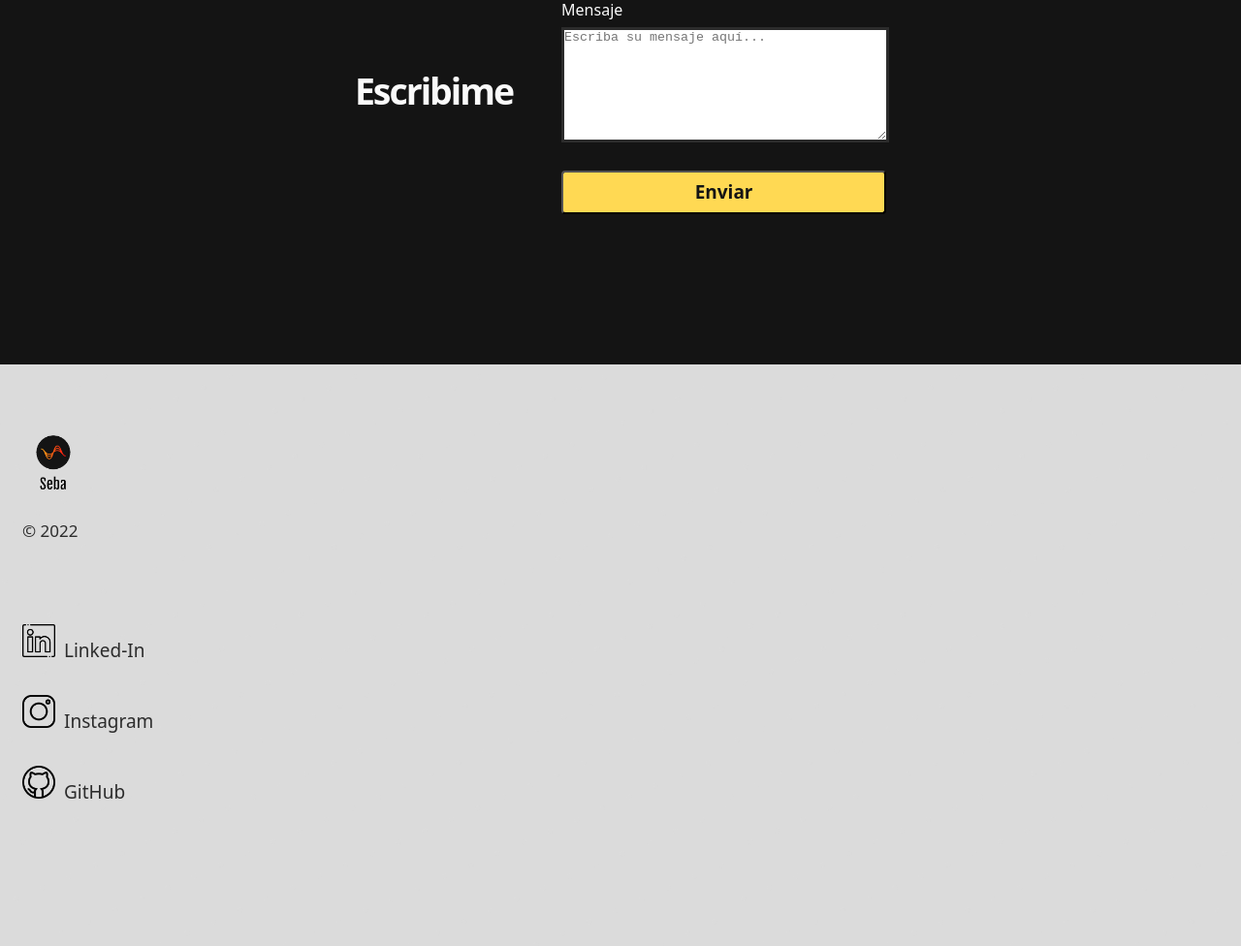
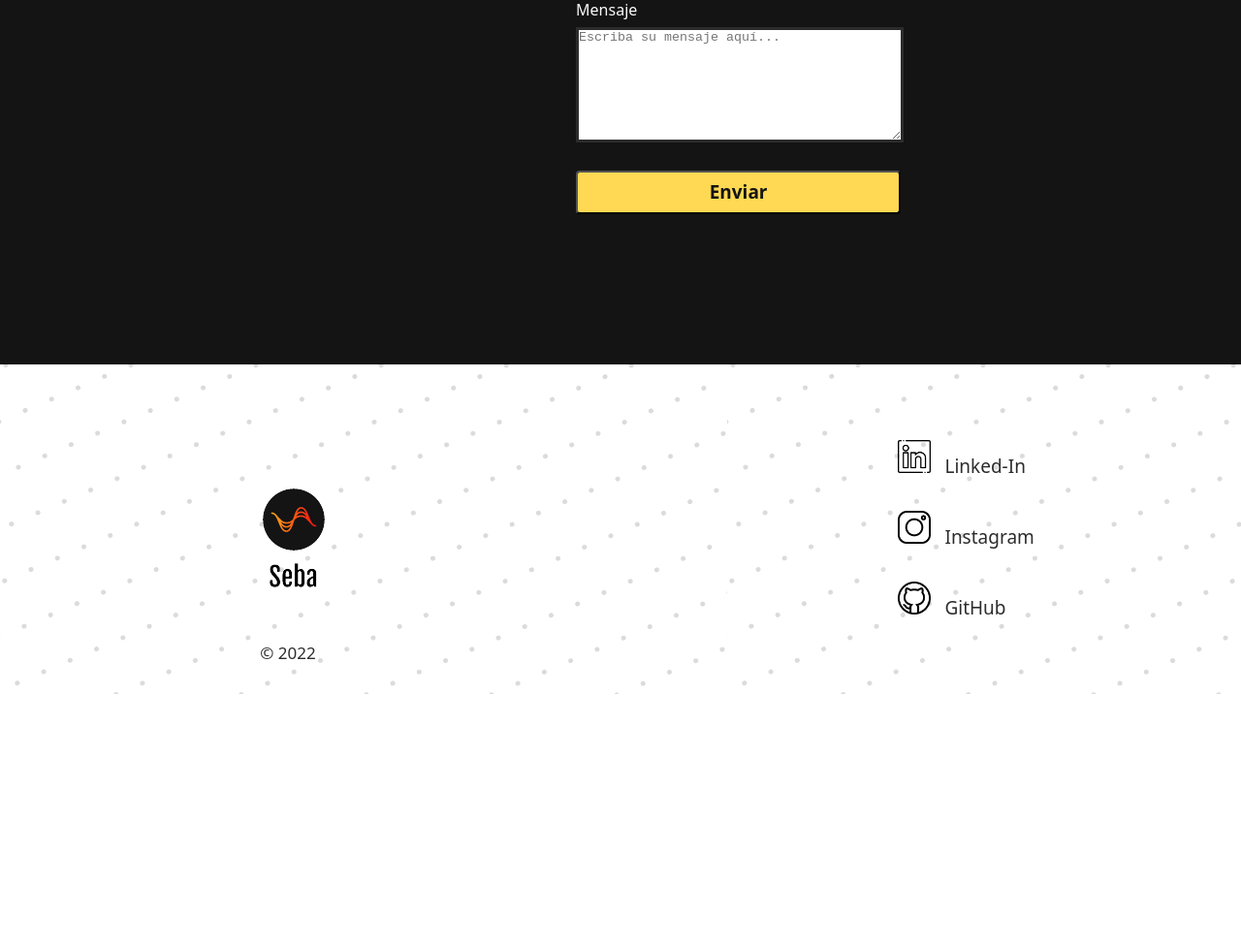
Before and after one commit to seba-campo/m3-desafio, a plain HTML site: page index.html in a window 1280 px wide. Shown: the part 2058-3034 px from the top of the page at 97% size. After the commit the page ends 2774 px from the top, so only its background shows below. Drawn offline with Linux system fonts and the light colour scheme.

Commit message:
entrega desafío

```diff
--- a/index.html
+++ b/index.html
@@ -107,6 +107,7 @@
 
     <section class="section-footer">
 
+        <div class="div-footer">
             <div class="footer-marca">
                 <img src="./src/img/logo.png" alt="" class="footer-logo">
                 <p class="footer-p">© 2022</p>
@@ -132,7 +133,7 @@
                     </a>
                 </div>
             </div>
-
+        </div>
     </section>
 </body>
 </html>
--- a/style.css
+++ b/style.css
@@ -1,6 +1,6 @@
 body{
     margin: 0px 0px 0px 0px;
-    padding: 0px 0px 0px 0px
+    padding: 0px 0px 0px 0px;
 }
 
 @font-face {
@@ -18,6 +18,7 @@ body{
 @media (min-width: 769px){
     .header{
         background-image: url(./src/img/puntitos@2x.png);
+        background-repeat: repeat;
     }
 }
 
@@ -190,9 +191,7 @@ body{
     color: hsl(0, 0%, 98%);
 }
 
-.about-check{
 
-}
 @media (min-width: 769px){
     .about-check-img{
         margin: 0px 31px;
@@ -206,7 +205,7 @@ body{
 .services{
     font-family: 'Open Sans', sans-serif;
     width: auto;
-    height: auto;
+    height: 1450px;
     background-color: #FAFAFA;
     display: grid;
     grid-template-rows: 85px 2fr 2fr 2fr;
@@ -291,6 +290,8 @@ body{
     .section-formulario{
         height: 660px;
         flex-direction: row;
+        align-items: unset;
+        gap: 80px;
     }
 }
 
@@ -301,7 +302,7 @@ body{
 }
 @media (min-width: 769px){
     .escribime{
-        height: 100%;
+        height: auto;
         align-items: flex-start;
     }
     .titulo-about{
@@ -316,6 +317,11 @@ body{
     display: flex;
     flex-direction: column;
     gap: 25px
+}
+@media (min-width: 769px){
+    .formulario{
+        align-self: center;
+    }
 }
 
 .form-label{
@@ -356,23 +362,40 @@ body{
 }
 
 /* ------FOOTER----- */
+
 a{
     text-decoration: none;
 }
 
-.section-footer{
+.div-footer{
     height: auto;
     width: auto;
     display: flex;
     flex-direction: column;
     justify-content: flex-start;
-    background-color: #DBDBDB;
+    background-image: url(./src/img/puntitos.png);
+    /* background-color: #DBDBDB; */
     gap: 89px;
 }
+/* .section-footer{
+    height: auto;
+    width: auto;
+    display: flex;
+    flex-direction: column;
+    justify-content: flex-start;
+    background-image: url(./src/img/puntitos@2x.png);
+    background: fixed;
+    /* background-color: #DBDBDB; */
+    /* gap: 89px;
+} */
 @media (min-width: 769px){
-    .section-footer{
-        height: 600px;
+    .div-footer{
+        height: 340px;
         background-image: url(./src/img/puntitos@2x.png);
+        background-repeat: repeat;
+        flex-direction: row;
+        justify-content: space-around;
+        align-items: center;
     }
 }
 
@@ -382,11 +405,18 @@ a{
     margin-top: 50px;
     padding-right: 5px;
 }
+@media (min-width: 769px){
+    .footer-logo{
+        width: 200px;
+        height: 200px;
+        /* margin: 0px 50px 0px 50px; */
+    }
+}
 
 .footer-p{
     font-family: system-ui, -apple-system, BlinkMacSystemFont, 'Segoe UI', Roboto, Oxygen, Ubuntu, Cantarell, 'Open Sans', 'Helvetica Neue', sans-serif;
     font-style: normal;
-    font-weight: 400;
+    font-weight: 500;
     font-size: 17px;
     line-height: 15px;
     color: #2C2C2C;
@@ -394,28 +424,41 @@ a{
     margin-left: 23px;
     margin-bottom: 0px;
 }
+@media (min-width: 769px){
+    .footer-p{
+        margin: 0px 65px;
+    }
+}
+
 
 
 .footer-redes{
-    display: flex;
+    display: inline-flex;
     flex-direction: column;
+    justify-items: center;
     gap: 35px;
     margin: 0px 35px 110px 0px;
+}
+@media (min-width: 769px){
+    .footer-redes{
+       justify-self: center;
+       margin: 170px 0px;
+    }
 }
 
 .footer-logo-redes{
     width: 34px;
     margin-left: 23px;
-    align-self: center;
+    align-self: flex-end;
 }
 
 .footer-redes-p{
-    display: inline;
+    display: inline-flex;
     font-family: system-ui, -apple-system, BlinkMacSystemFont, 'Segoe UI', Roboto, Oxygen, Ubuntu, Cantarell, 'Open Sans', 'Helvetica Neue', sans-serif;
     font-style: normal;
     font-weight: 400;
     font-size: 19px;
     line-height: 19px;
     color: #2C2C2C;
-    margin-left: 5px;
+    margin: 0px 10px 0px 10px;
 }
```
Lines whose indentation alone changed are shown as unchanged.
